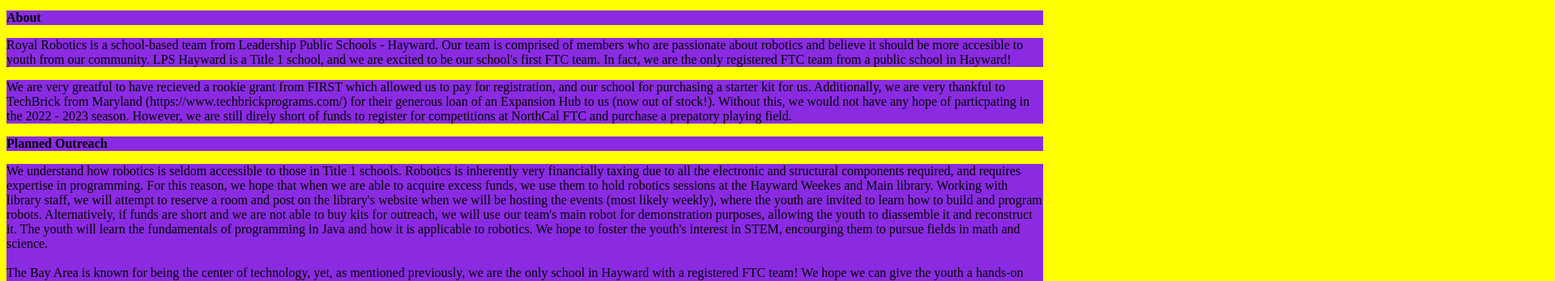
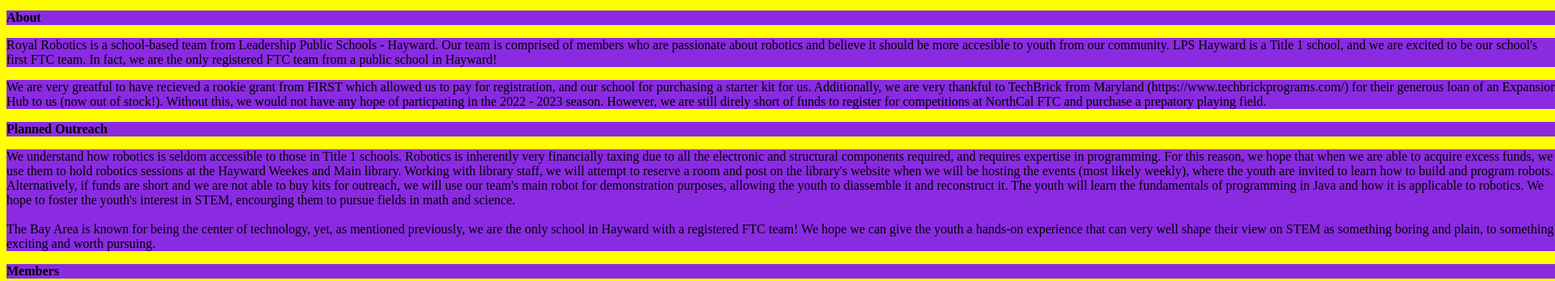
Before and after one commit to LPS-Robotics/LPS-Robotics.github.io, a plain HTML site: page index.html in a window 1280 px wide. Shown: the part 128-476 px from the top of the page at 81% size, 1920 px wide, since content can reach past the window. Drawn offline with Linux system fonts and the light colour scheme.

Commit message:
Update index.html

```diff
--- a/index.html
+++ b/index.html
@@ -4,8 +4,8 @@
     <meta name="viewport" content="width=device-width, initial-scale=1.0">
     <style>
         body{
-            width:100vw;
-            height:100vh;
+            width:1920px;
+            height:1080px;
             background-color:yellow;
         }
         h1 {
```
